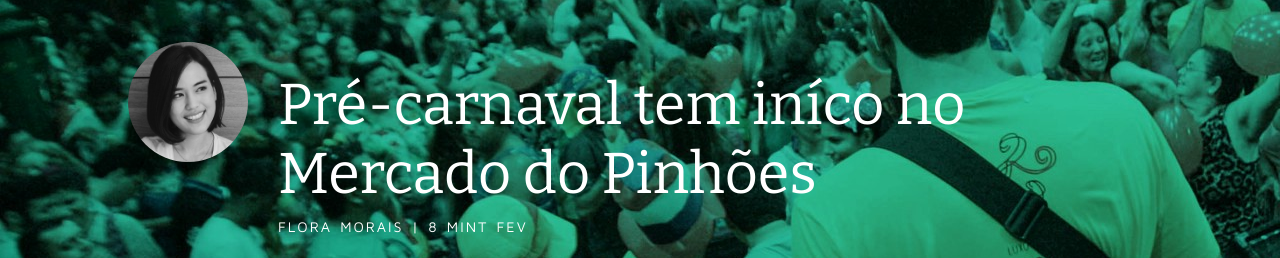
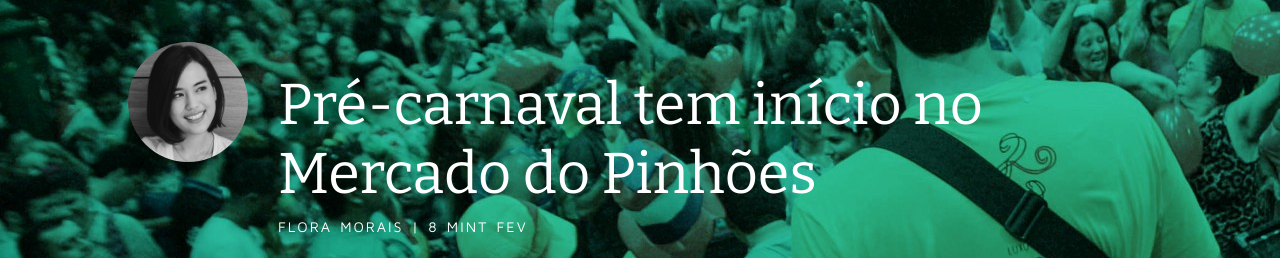
Before and after one commit to galeriaeg/SVM, a plain HTML site: page index.html in a window 1280 px wide. Shown: the part 371-629 px from the top of the page. Drawn offline with nearby package versions, Linux system fonts and the light colour scheme.

Commit message:
correcao index

```diff
--- a/index.html
+++ b/index.html
@@ -64,7 +64,7 @@
 						<div class="circle-foto" style="background-image:url('imgs/flora-img.jpg');"></div>
 					</div>
 					<div class="box-desc-post">
-						<a href="#" class="tit-H1">Pré-carnaval tem iníco no Mercado do Pinhões</a>
+						<a href="#" class="tit-H1">Pré-carnaval tem início no Mercado do Pinhões</a>
 						<h5 class="legenda-H5-white">FLORA MORAIS | 8 MINT FEV</h5>
 					</div>
 				</header>
```
